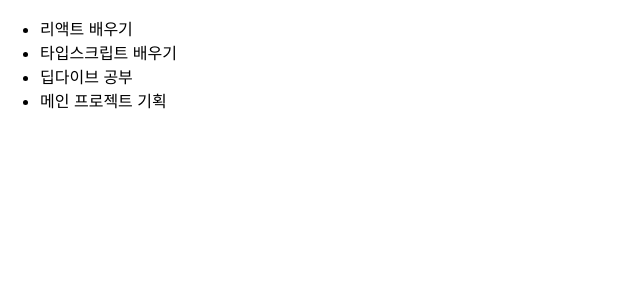
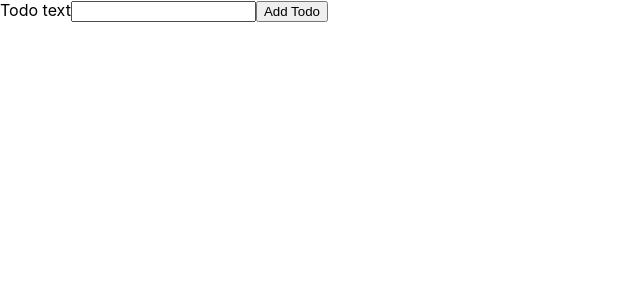
Before and after one commit to sirigogo/TypeScript_React, a React (Create React App) app: page / in a window 1280 px wide. Shown: the top 300 px of the page, without its empty margins (0-640 px from the left). Built offline with nearby package versions, Linux system fonts and the light colour scheme.

Commit message:
리스트 인풋으로 변경

```diff
--- a/src/App.tsx
+++ b/src/App.tsx
@@ -1,15 +1,29 @@
+import { useState } from "react";
+import NewTodo from "./components/NewTodo";
 import Todos from "./components/Todos";
 import Todo from "./models/todo";
 
 function App() {
-  const todos = [
-    new Todo("리액트 배우기"),
-    new Todo("타입스크립트 배우기"),
-    new Todo("딥다이브 공부"),
-    new Todo("메인 프로젝트 기획"),
-  ];
+  const [todos, setTodos] = useState<Todo[]>([]);
+
+  // const todos = [
+  //   new Todo("리액트 배우기"),
+  //   new Todo("타입스크립트 배우기"),
+  //   new Todo("딥다이브 공부"),
+  //   new Todo("메인 프로젝트 기획"),
+  // ];
+
+  const addTodoHandler = (todoText:string) => {
+    const newTodo = new Todo(todoText);
+
+    setTodos((prevTodos)=>{
+      return prevTodos.concat(newTodo)
+    });
+  };
+
   return (
     <div>
+      <NewTodo onAddTodo={addTodoHandler} />
       <Todos items={todos} />
     </div>
   );
--- /dev/null
+++ b/src/components/NewTodo.tsx
@@ -0,0 +1,27 @@
+import { useRef } from "react";
+
+const NewTodo:React.FC<{onAddTodo:(text:string)=> void}> = (props) => {
+  const todoTextInputRef = useRef<HTMLInputElement>(null);
+
+  const submitHandler = (event: React.FormEvent) => {
+    event.preventDefault();
+
+    const enteredText = todoTextInputRef.current!.value;
+
+    if (enteredText.trim().length === 0) {
+      // 에러 반환
+      return;
+    }
+
+    props.onAddTodo(enteredText);
+  };
+  return (
+    <form onSubmit={submitHandler}>
+      <label htmlFor="todoText">Todo text</label>
+      <input type="text" id="todoText" ref={todoTextInputRef} />
+      <button>Add Todo</button>
+    </form>
+  );
+};
+
+export default NewTodo;
```
